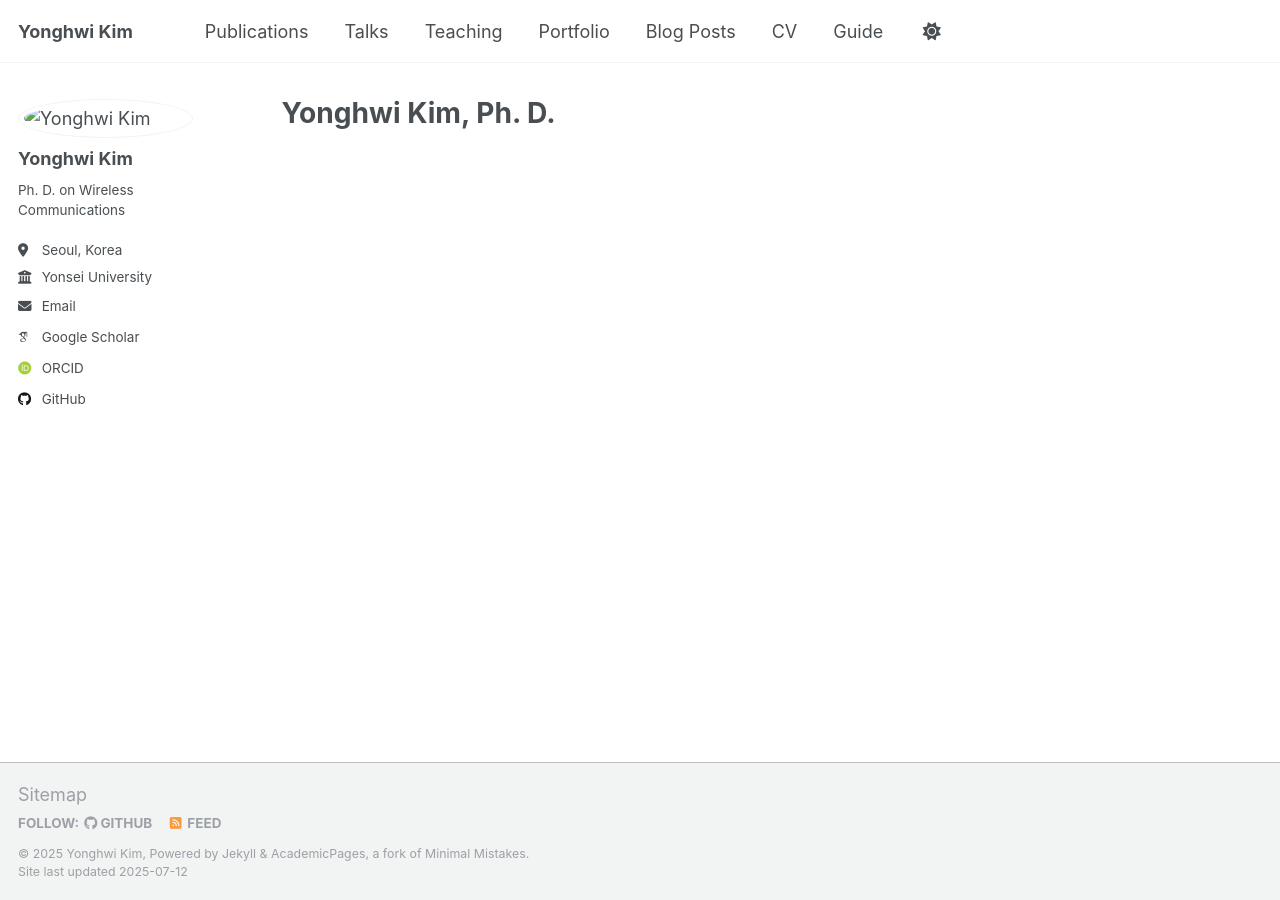
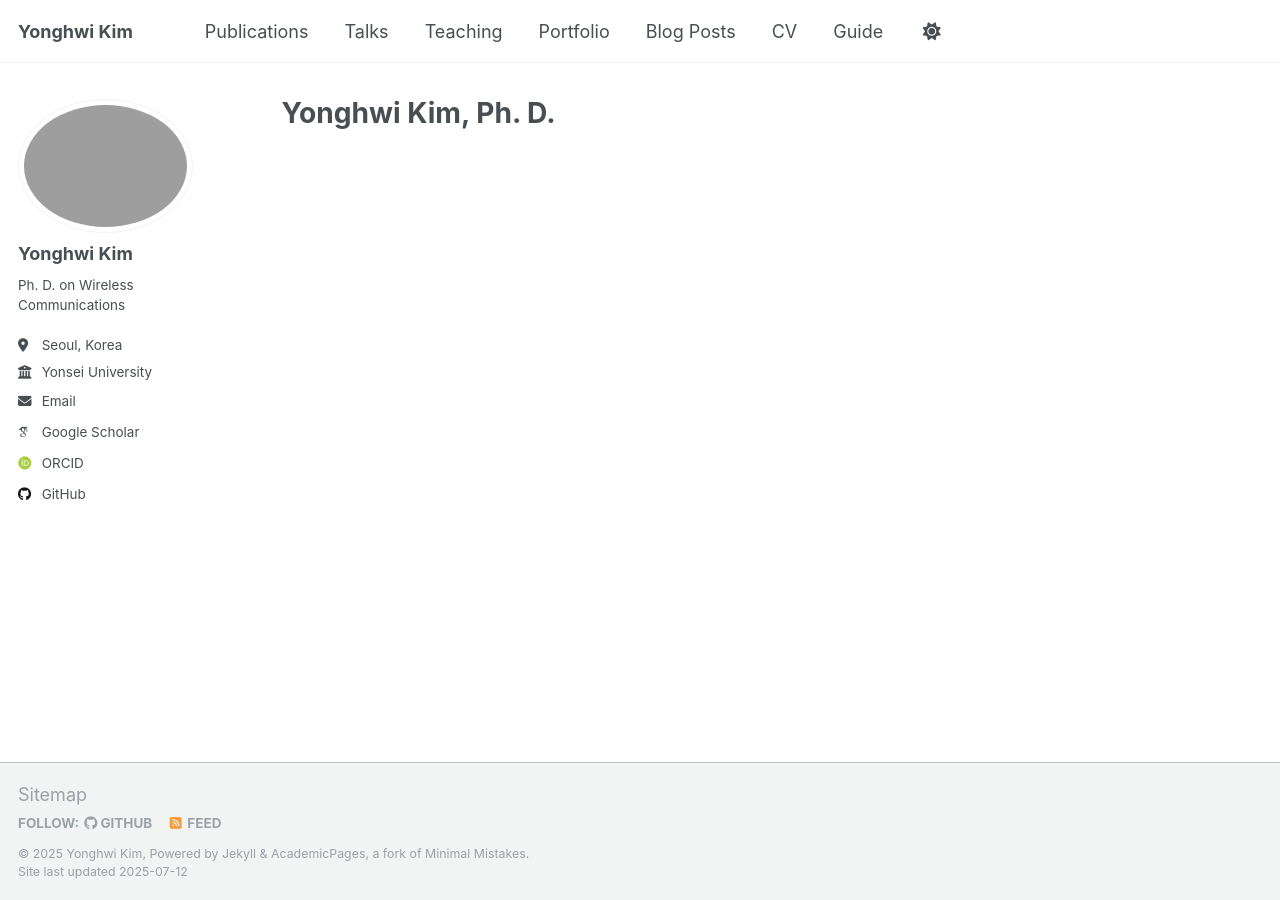
Before and after one commit to yonghwi-erickim/yonghwi-erickim.github.io, a Jekyll site: the page built from _pages/about.md, in a window 1280 px wide. Built offline with Jekyll 4.4.1, drawn with Linux system fonts in a browser that asks for light colours; some web fonts are replaced; a script that is not in the unit is left out.

Commit message:
Update _config.yml

```diff
--- a/_config.yml
+++ b/_config.yml
@@ -22,7 +22,7 @@ repository               : "yonghwi-erickim/yonghwi-erickim.github.io"
 #               Additional customization can be done by editing /_includes/author-profile.html
 author:
   # Biographic information
-  avatar           : "/images/bio_kyh.jpeg"
+  avatar           : "/images/bio_kyh.jpg"
   name             : "Yonghwi Kim"
   pronouns         : # example: "she/her"
   bio              : "Ph. D. on Wireless Communications"
```
